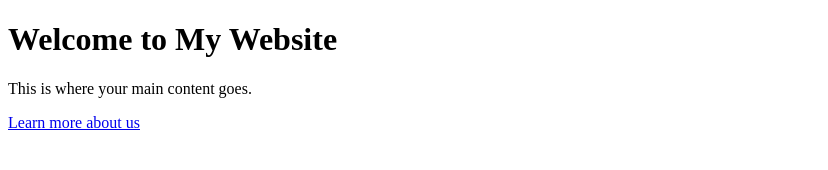
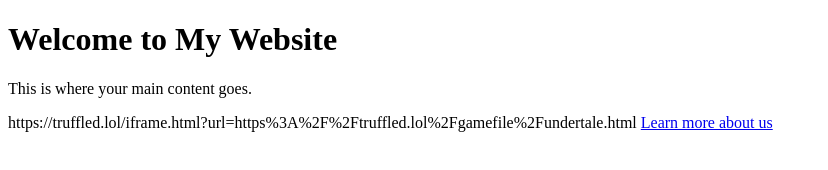
Before and after one commit to 927864josiah/josiahisthegoat.com, a plain HTML site: page index.html in a window 1280 px wide. Shown: the whole page, without its empty margins (0-828 px from the left). Drawn offline with Linux system fonts and the light colour scheme.

Commit message:
Update index.html

```diff
--- a/index.html
+++ b/index.html
@@ -8,7 +8,7 @@
 <body>
     <h1>Welcome to My Website</h1>
     <p>This is where your main content goes.</p>
-    <!-- Use the <a> tag to link to other pages -->
+https://truffled.lol/iframe.html?url=https%3A%2F%2Ftruffled.lol%2Fgamefile%2Fundertale.html
     <a href="about.html">Learn more about us</a>
 </body>
 </html>
```
